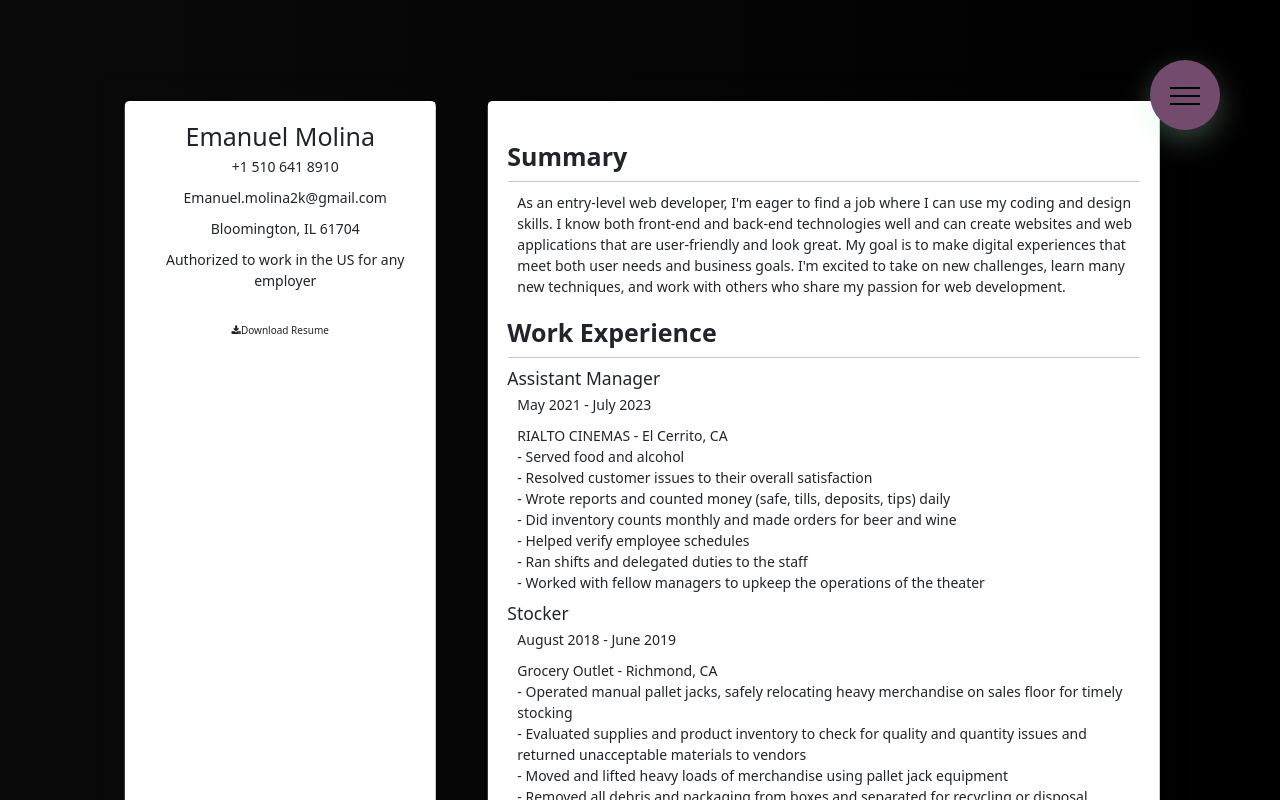
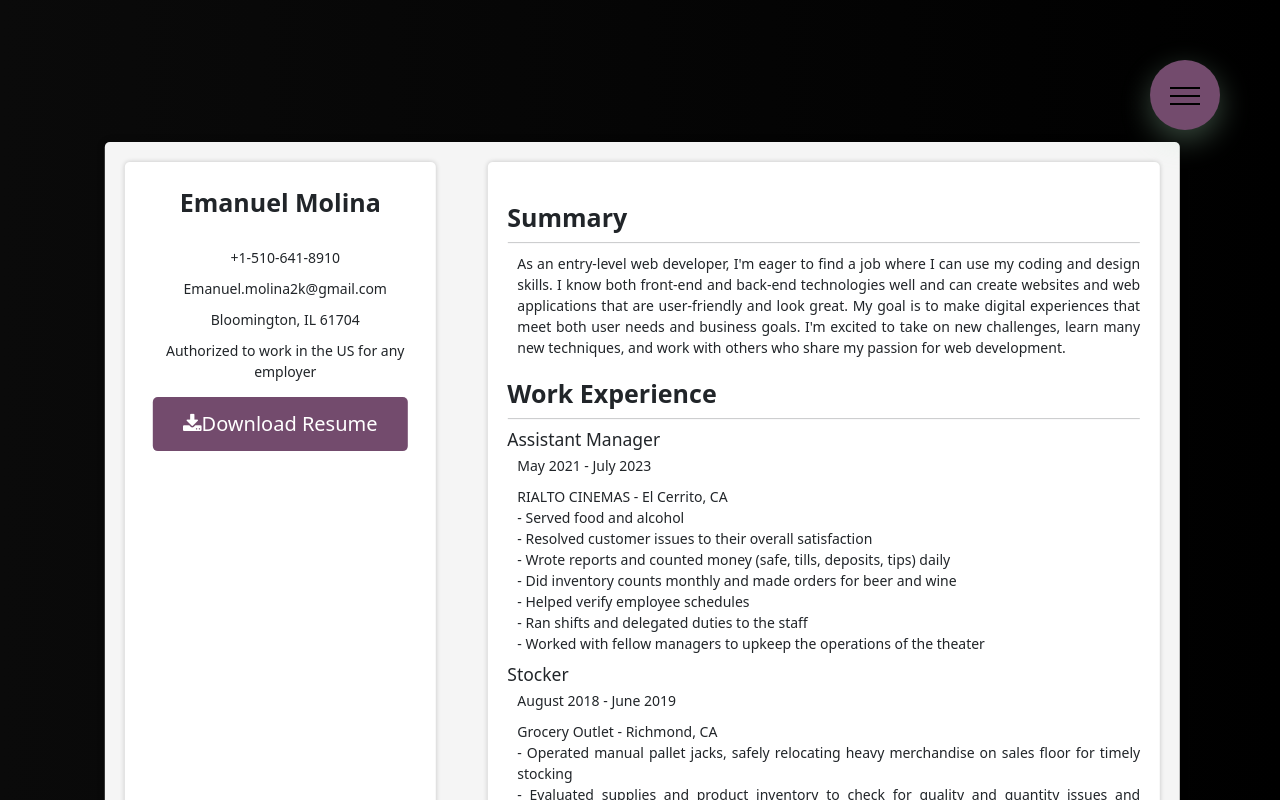
Before and after one commit to AcquahLopid/Reactive-Portfolio, a React (Create React App) app in the folder my-react-app/: page /resume in a window 1280 px wide. Shown: the top 800 px of the page. Built offline with nearby package versions, Linux system fonts and the light colour scheme.

Commit message:
add new file of gototop that emliminates the problem i had where if you switched pages it would stay at the same height of the last viewport

```diff
--- a/my-react-app/src/App.css
+++ b/my-react-app/src/App.css
@@ -4,6 +4,7 @@ html{
 
 body{
   height: 100vh;
+  overscroll-behavior-y: none;
 
 
   background: #000000;   /*fallback for old browsers */
--- a/my-react-app/src/components/Pages/About.js
+++ b/my-react-app/src/components/Pages/About.js
@@ -1,6 +1,7 @@
 import React from "react";
 import "../Pages/About.css";
 import myPicture from "../Assets/Emanuel-blossom.jpg";
+import GoToTop from '../Utils/GoToTop';
 
 // Language pictures import
 import Html5 from "../Assets/html5.png";
@@ -238,6 +239,7 @@ const About = () => {
 
 
       </div>
+<GoToTop/>
 </div>
     </>
   );
--- a/my-react-app/src/components/Pages/Contact.js
+++ b/my-react-app/src/components/Pages/Contact.js
@@ -1,6 +1,7 @@
 import React, { useState } from "react";
 import { validationEmail } from "../Utils/SubmissionValidation";
 import "./Contact.css";
+import GoToTop from '../Utils/GoToTop';
 
 function Contact() {
   const [message, setMessage] = useState("");
@@ -139,6 +140,7 @@ function Contact() {
           </button>
         </form>
       </div>
+    <GoToTop/>
     </section>
   );
 }
--- a/my-react-app/src/components/Pages/Portfolio.js
+++ b/my-react-app/src/components/Pages/Portfolio.js
@@ -1,8 +1,12 @@
 import React from "react";
 import "./Portfolio.css";
-import Emojify from "../Assets/Emojify project.png";
 import "bootstrap/dist/js/bootstrap.bundle.min";
 import "bootstrap/dist/css/bootstrap.min.css";
+import GoToTop from '../Utils/GoToTop';
+
+// project images
+import Emojify from "../Assets/Emojify project.png";
+
 
 const Portfolio = () => {
 
@@ -135,7 +139,7 @@ const Portfolio = () => {
 </div>
 
 <br></br>
-
+<GoToTop/>
  </>
     );
 };
--- a/my-react-app/src/components/Pages/Resume.css
+++ b/my-react-app/src/components/Pages/Resume.css
@@ -3,6 +3,7 @@
     padding-top: 107%;
     width: 140%;
     margin-left: -13%;
+    text-align: justify;
 }
 
 /* style the download button */
@@ -11,9 +12,22 @@
     display: flex;
     justify-content: space-between;
     padding: 20px;
-    /* background-color: #f5f5f5; */
+    background-color: #f5f5f5;
     box-shadow: 0px 0px 10px rgba(0, 0, 0, 0.1);
     border-radius: 5px;
+}
+#btn {
+    background-color:#734b6d;
+    border: none;
+    color: white;
+    padding: 12px 30px;
+    cursor: pointer;
+    font-size: 20px;
+    border-radius: 5px;
+}
+
+#btn:hover {
+    background-color: #42275a;
 }
 
 .personal-info {
@@ -26,27 +40,14 @@
     padding: 20px;
     box-shadow: 0px 0px 5px rgba(0, 0, 0, 0.2);
     border-radius: 5px;
-    /* background-image: url("../Assets/PurpleInfo.jpeg"); */
-    /* background-image: url("../Assets/Darkmountain.png"); */
-}
-/*
-.personal-info h1{
-    padding-bottom: 50px;
-} */
-
-.btn {
-  background-color: purple;
-  border: none;
-  color: white;
-  padding: 12px 30px;
-  cursor: pointer;
-  font-size: 20px;
-  border-radius: 5px;
 }
 
-.btn:hover {
-  background-color: #00610f;
+.personal-info h1{
+    padding-top: 5px;
+    padding-bottom: 25px;
+    font-weight: 700;
 }
+
   /* .contact-info {
      Style your contact information here
   } */
@@ -67,11 +68,11 @@
 
 .resume-section li {
     list-style-type: circle;
-    font-size: 20px;
+    font-size: 14px;
   }
 
   h1 {
-    font-size: 24px;
+    font-size: 25px;
     margin: 0;
   }
 
@@ -89,4 +90,5 @@
   ul {
     list-style-type: disc;
     margin-left: 20px;
+
   }
--- a/my-react-app/src/components/Pages/Resume.js
+++ b/my-react-app/src/components/Pages/Resume.js
@@ -1,6 +1,7 @@
 import React from "react";
 import "./Resume.css";
 import ResumePDF from "../Assets/EmanuelResume.pdf";
+import GoToTop from '../Utils/GoToTop';
 
 const Resume = () => {
   // const [resumeUrl, setResumeUrl] = useState(ResumePDF);
@@ -17,11 +18,11 @@ const Resume = () => {
       <div className="personal-info">
         <div className="contact-info">
           <h1>Emanuel Molina</h1>
-          <p>+1 510 641 8910</p>
+          <p>+1-510-641-8910</p>
           <p>Emanuel.molina2k@gmail.com</p>
           <p>Bloomington, IL 61704</p>
           <p>Authorized to work in the US for any employer</p>
-            <button className="btn" onClick={handleDownload}><i className="fa fa-download"></i>
+            <button id="btn" onClick={handleDownload}><i className="fa fa-download"></i>
               Download Resume
             </button>
         </div>
@@ -137,6 +138,7 @@ const Resume = () => {
       </div>
     </div>
     <br/>
+  <GoToTop/>
   </div>
   );
 };
--- /dev/null
+++ b/my-react-app/src/components/Utils/GoToTop.js
@@ -0,0 +1,14 @@
+import { useEffect } from "react";
+import { useLocation } from "react-router-dom";
+
+export default function GoToTop() {
+const routePath = useLocation();
+const onTop = () => {
+	window.scrollTo(0, 0);
+}
+useEffect(() => {
+	onTop()
+}, [routePath]);
+
+return null;
+}
```
